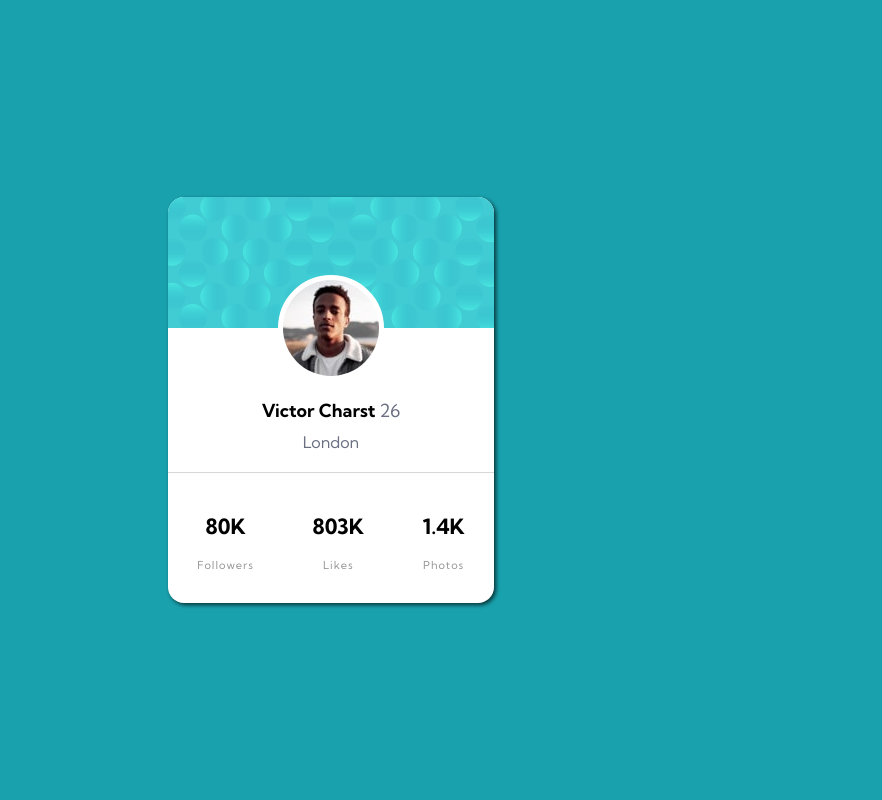
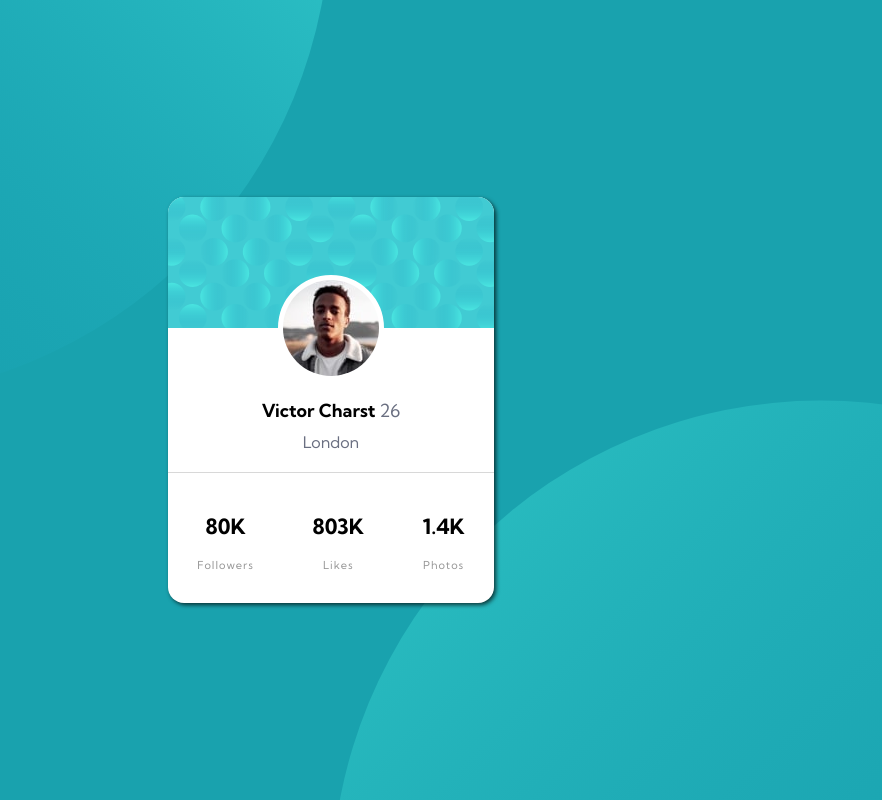
Before and after one commit to DaniaJA98/Profile-component, a plain HTML site: page index.html in a window 1280 px wide. Shown: the whole page, without its empty margins (309-1191 px from the left). Drawn offline with Linux system fonts and the light colour scheme.

Commit message:
update images

```diff
--- a/css/estilos.css
+++ b/css/estilos.css
@@ -19,7 +19,7 @@ html {
 body {
   font-family: 'Kumbh Sans', sans-serif;
   background-color: var(--dark-cyan);
-  background-image: url("./images/bg-pattern-top.svg"), url("./images/bg-pattern-bottom.svg");
+  background-image: url("../images/bg-pattern-top.svg"), url("../images/bg-pattern-bottom.svg");
   background-repeat: no-repeat, no-repeat;
   background-position: right 50vw bottom 50vh, left 50vw top 50vh;
 }
```
